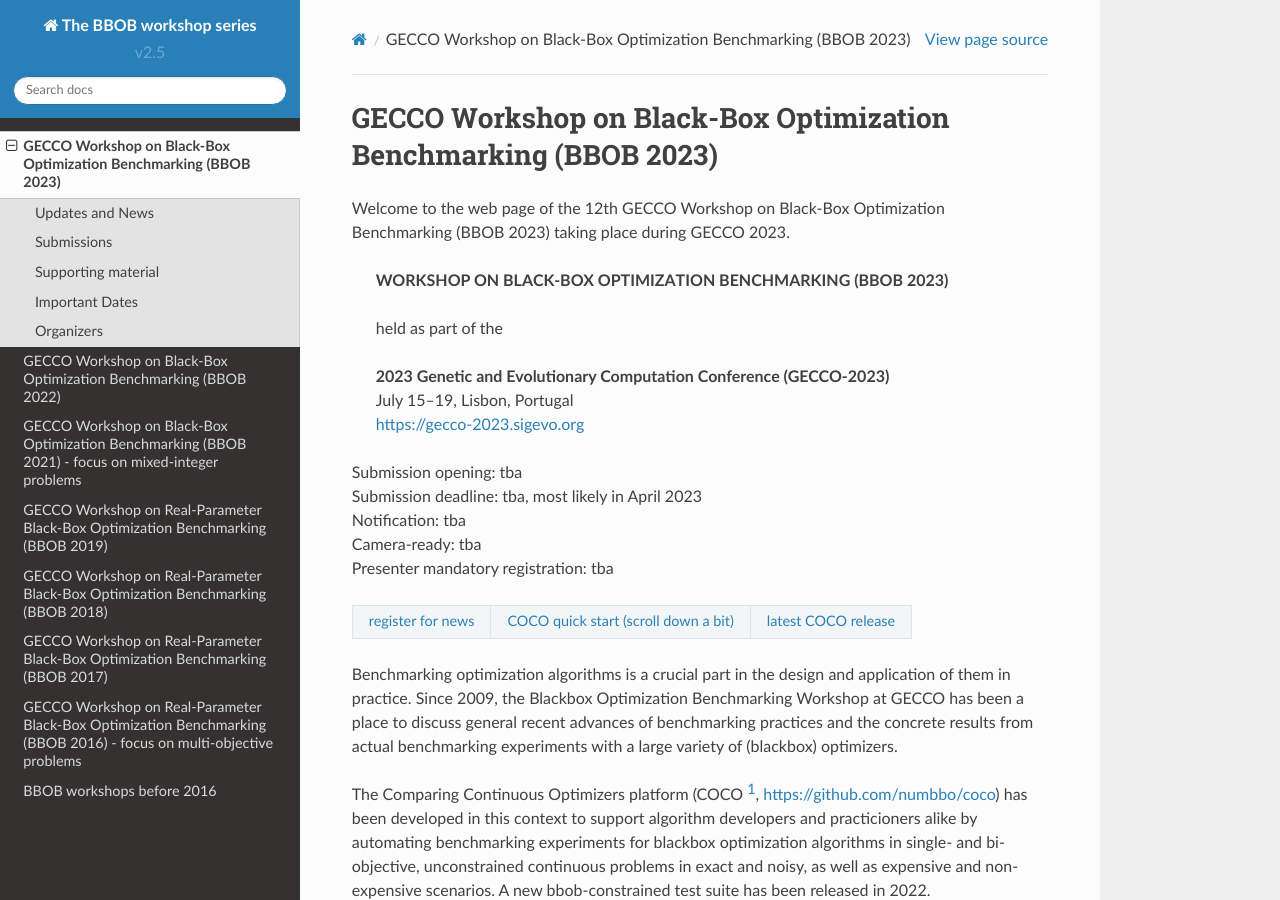
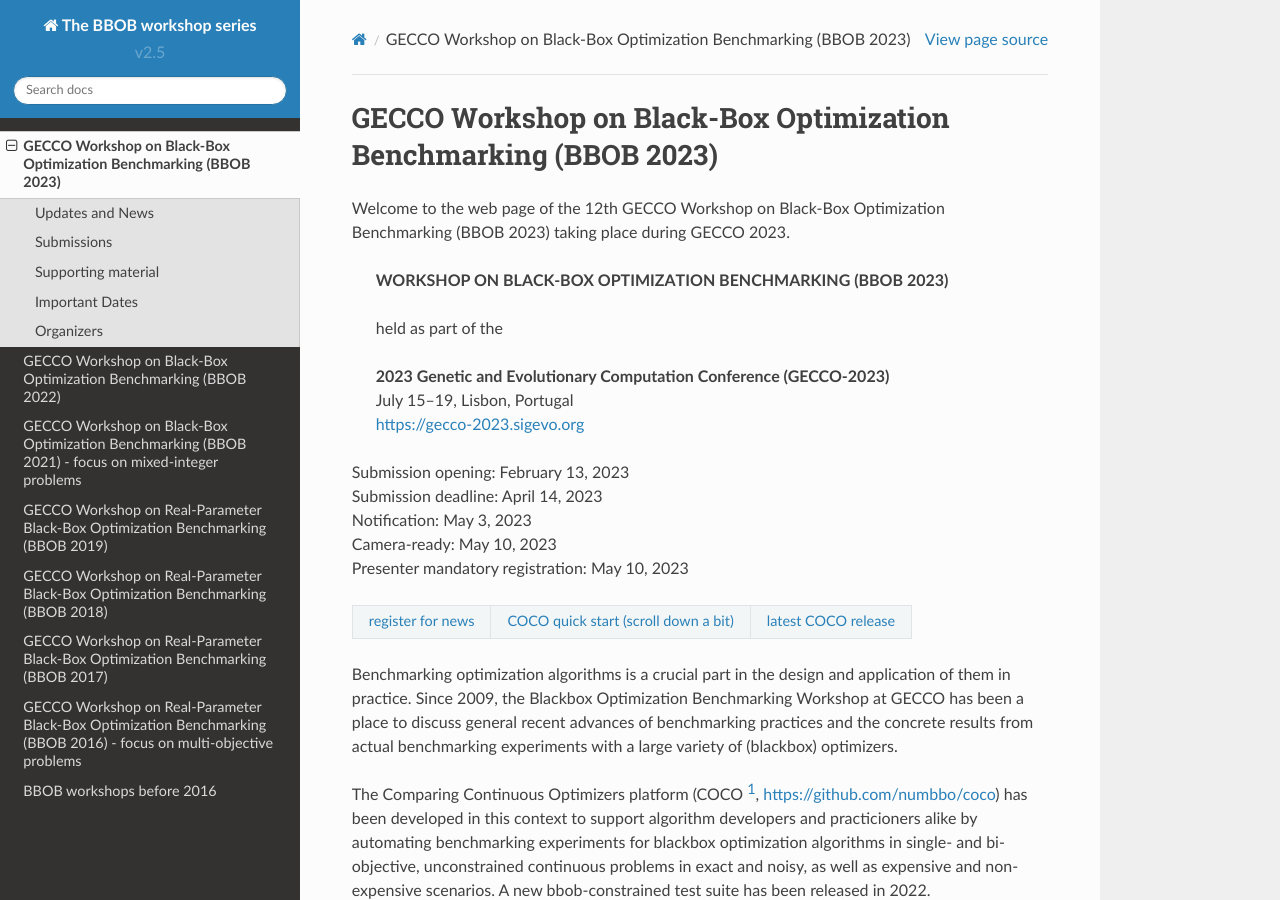
Before and after one commit to numbbo/workshops, a Sphinx documentation site: the page built from sources-webpage/source/BBOB-2023/index.rst, in a window 1280 px wide and 900 px high. Built offline with Sphinx 7.4.7 and the Read the Docs theme 2.0.0, drawn with Linux system fonts in a browser that asks for light colours; formulas are drawn with MathJax 3; some of the changed text lies outside the part shown.

Commit message:
added deadlines

```diff
--- a/genindex.html
+++ b/genindex.html
@@ -87,7 +87,7 @@
 
   <div role="contentinfo">
     <p>&#169; Copyright 2016-2022, The BBOBies.
-      <span class="lastupdated">Last updated on Jan 24, 2023.
+      <span class="lastupdated">Last updated on Mar 10, 2023.
       </span></p>
   </div>
 
--- a/index.html
+++ b/index.html
@@ -184,7 +184,7 @@ Optimizers platform (Coco).</p>
 
   <div role="contentinfo">
     <p>&#169; Copyright 2016-2022, The BBOBies.
-      <span class="lastupdated">Last updated on Jan 24, 2023.
+      <span class="lastupdated">Last updated on Mar 10, 2023.
       </span></p>
   </div>
 
--- a/search.html
+++ b/search.html
@@ -95,7 +95,7 @@
 
   <div role="contentinfo">
     <p>&#169; Copyright 2016-2022, The BBOBies.
-      <span class="lastupdated">Last updated on Jan 24, 2023.
+      <span class="lastupdated">Last updated on Mar 10, 2023.
       </span></p>
   </div>
 
--- a/sources-webpage/source/BBOB-2023/index.rst
+++ b/sources-webpage/source/BBOB-2023/index.rst
@@ -16,11 +16,11 @@ taking place during GECCO 2023.
     | https://gecco-2023.sigevo.org
 
 
-| Submission opening: tba
-| Submission deadline: tba, most likely in April 2023
-| Notification: tba
-| Camera-ready: tba
-| Presenter mandatory registration: tba
+| Submission opening: February 13, 2023
+| Submission deadline: April 14, 2023
+| Notification: May 3, 2023
+| Camera-ready: May 10, 2023
+| Presenter mandatory registration: May 10, 2023
 
 =======================================================  ========================================================================  =======================================================================================
 `register for news <http://numbbo.github.io/register>`_  `COCO quick start (scroll down a bit) <https://github.com/numbbo/coco>`_  `latest COCO release <https://github.com/numbbo/coco/releases/>`_
@@ -167,10 +167,10 @@ Documentation of the functions used in the different test suites can be found he
 Important Dates
 ----------------
 
-* **tba** *paper and data submission deadline*
-* **tba** decision notification
-* **tba** deadline camera-ready papers
-* **tba** deadline author registration
+* **2023-04-14** *paper and data submission deadline*
+* **2023-05-03** decision notification
+* **2023-05-10** deadline camera-ready papers
+* **2023-05-10** deadline author registration
 * **2023-07-15** or **2023-07-16** workshop
 
 All dates are given in ISO 8601 format (yyyy-mm-dd).
```
Also changed, not shown: searchindex.js, 1 other file.
